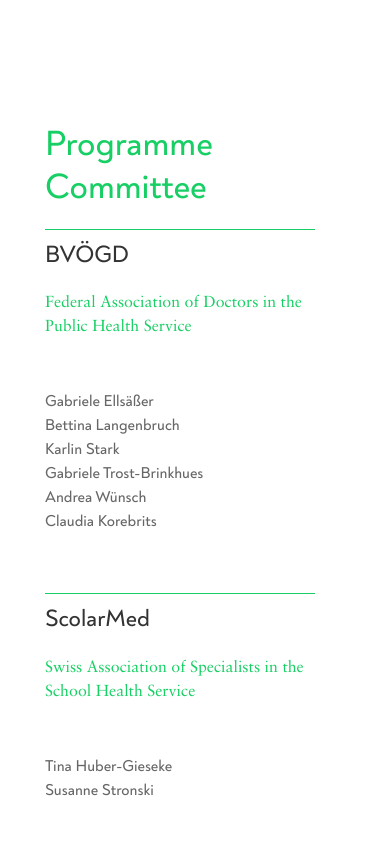
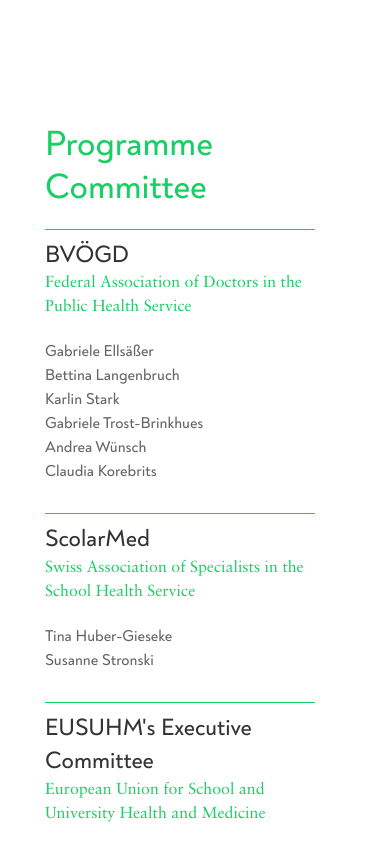
Before and after one commit to Jakob-CC/eusuhm-svelte, a Svelte app: page / in a window 390 px wide. Shown: the part 1140-1984 px from the top of the page. Built offline with nearby package versions, Linux system fonts and the light colour scheme; a small style sheet from the web is missing.

Commit message:
committee spacings cleaned up

```diff
--- a/public/eu.css
+++ b/public/eu.css
@@ -290,7 +290,7 @@
 @media screen and (max-width: 800px) {
     .eus-width-1-1-mobile {
         width: 300px;
-        padding:  0 0 30px 30px;
+        padding:  0 0 0px 30px;
         margin: 0;
     }
 }
@@ -315,4 +315,4 @@
 .eus-grid-column {
     display: flex;
     flex-wrap: wrap;
-  }
+}
--- a/src/CongressData.js
+++ b/src/CongressData.js
@@ -20,7 +20,7 @@
             members: ['Tina Huber-Gieseke', 'Susanne Stronski']
         },
         {
-            organisation: 'EUSUHM\'s Executive\u00A0Committee',
+            organisation: 'EUSUHM\'s Executive Committee',
             fullname: 'European Union for School and University Health and Medicine',
             link: 'https://eusuhm.org/',
             members: ['Noora Seilo', 'Marija Posavec', 'Bernarda Vogrin', 'Zophia Nagy', 'Lineke Dogger']
--- a/src/Landing.svelte
+++ b/src/Landing.svelte
@@ -10,7 +10,7 @@
 
 <!-- MAIN CONTENT -->
 <main class="uk-container uk-padding-remove-top">
-<article id="" class="uk-padding-remove-top">
+<article id="landing-data" class="uk-padding-remove-top">
   <div class="uk-grid uk-grid-column">
     <div class="uk-width-1-2 eus-width-1-1-mobile">
         {#each Object.entries(data) as [section, details], index}
@@ -31,14 +31,14 @@
                                     {#if innerKey==='organisation'}
                                         <div class="uk-width-1-2 eus-width-1-1-mobile">
                                             <!-- Regel für "BVÖGD" und solche Titel -->
-                                            <h3 class="eus-topborder">{innerValue}</h3>
+                                            <h3 class="eus-topborder eus-margin-0">{innerValue}</h3>
                                             <a href="{value.link}" target="_blank" rel="noopener">
-                                                <p>{value.fullname}</p>
+                                                <p class="">{value.fullname}</p>
                                             </a>
                                         </div>
                                     {:else if innerKey==='members'}<!-- Keine Aktion für index 1 und 2 -->
                                         <div class="uk-width-1-2 eus-width-1-1-mobile">
-                                              <ul class="uk-list">
+                                              <ul class="uk-list eus-margin-0">
                                                   {#each innerValue as person}
                                                       <li class="eus-margin-0">{person}</li>
                                                   {/each}
```
